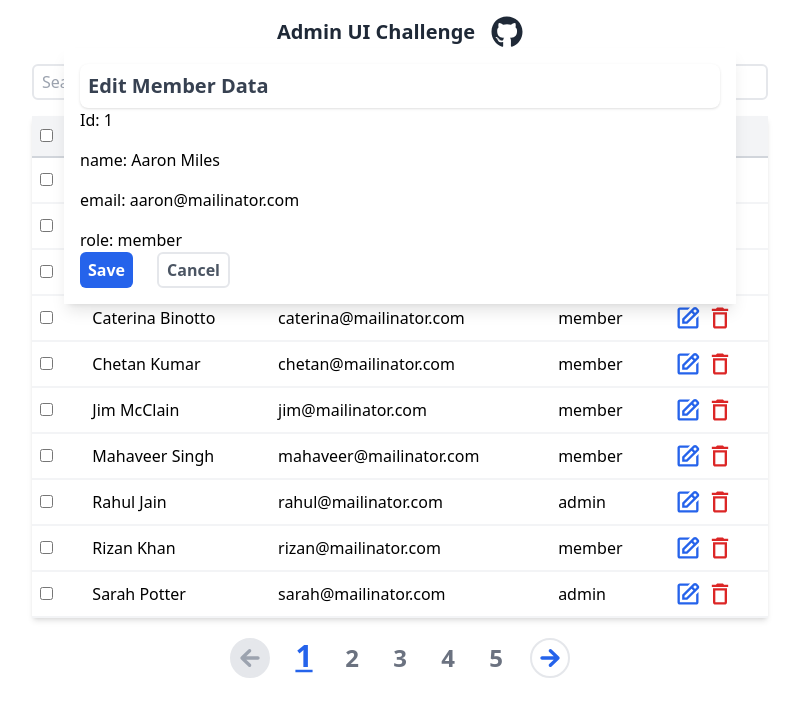
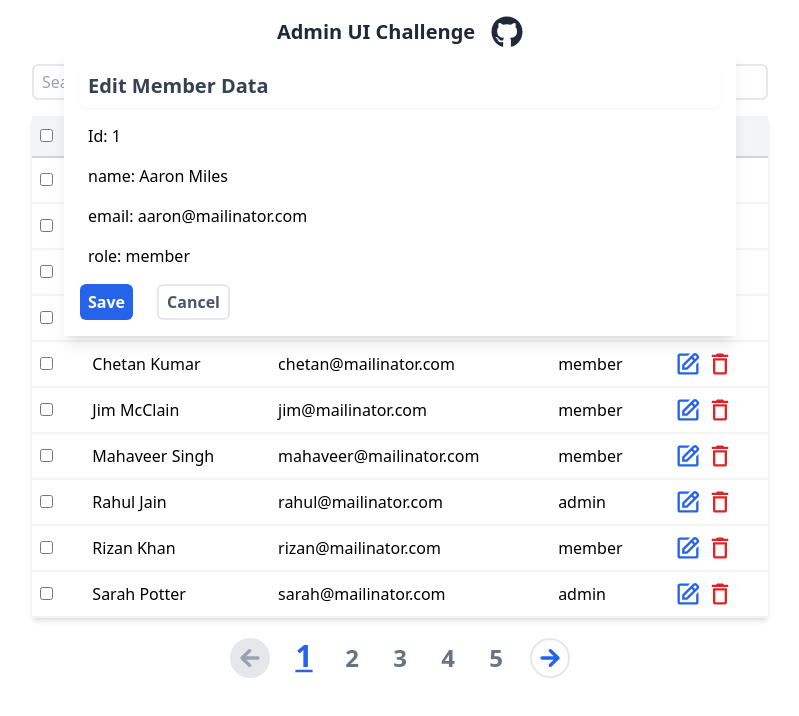
Before and after one commit to DjayChoudhary/admin-ui-challenge-geektrust-dhananjay, a React (Vite) app: page / in a window 1280 px wide. Both pictures are taken after a click on the button 927 px from the left and 180 px from the top of the page. Shown: the top 716 px of the page, without its empty margins (240-1039 px from the left). Built offline with nearby package versions, Linux system fonts and the light colour scheme.

Commit message:
Update padding and shadow on Modal content

```diff
--- a/src/components/EditModalContainer.tsx
+++ b/src/components/EditModalContainer.tsx
@@ -19,10 +19,10 @@ export default function EditModalContainer({
       className="fixed top-0 left-0 right-0 z-50 hidden w-full mt-8 p-4 overflow-x-hidden overflow-y-auto md:inset-0"
     >
       <div className="relative w-full max-w-2xl md:auto bg-white shadow-lg p-4 mx-auto">
-        <div className="relative text-xl text-gray-700 font-bold bg-white rounded-lg shadow p-2">
+        <div className="relative text-xl text-gray-700 font-bold bg-white rounded-lg shadow-sm p-2">
           Edit Member Data
         </div>
-        <div className="flex flex-col gap-4">
+        <div className="flex flex-col gap-4 px-2 py-4">
           <span>Id: {memberData?.id}</span>
           <span>name: {memberData?.name}</span>
           <span>email: {memberData?.email}</span>
```
